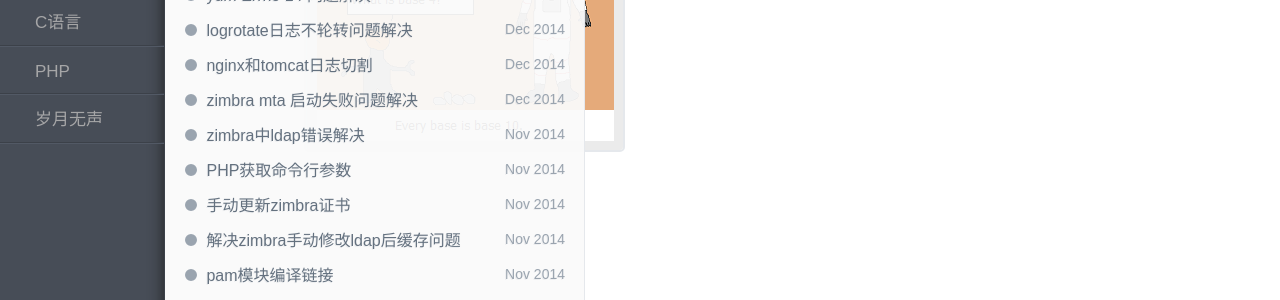
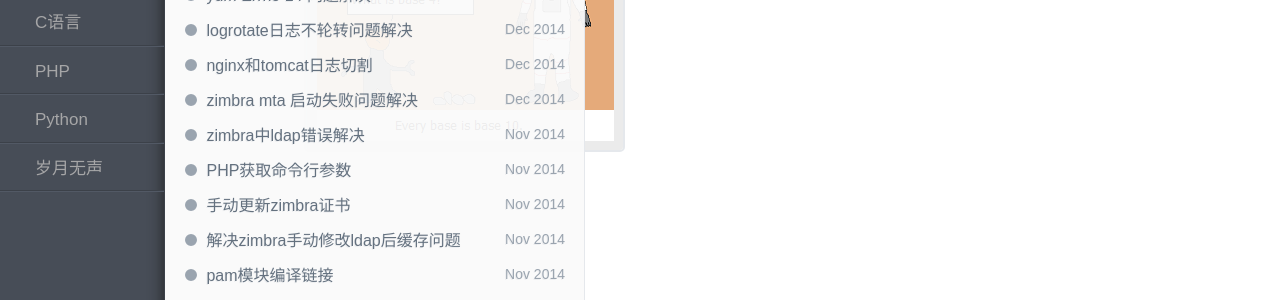
Before and after one commit to koalaxiaot/koalaxiaot.github.com, a Jekyll site: the page built from index.html, in a window 1280 px wide. Shown: the part 291-591 px from the top of the page. Built offline with Jekyll 4.4.1, drawn with Linux system fonts in a browser that asks for light colours.

Commit message:
add article

```diff
--- a/_layouts/index.html
+++ b/_layouts/index.html
@@ -19,7 +19,8 @@
           <li id="js-label2" class="tags__li tags-btn">Linux</li>
           <li id="js-label3" class="tags__li tags-btn">C语言</li>
           <li id="js-label4" class="tags__li tags-btn">PHP</li>
-          <li id="js-label5" class="tags__li tags-btn">岁月无声</li>
+          <li id="js-label5" class="tags__li tags-btn">Python</li>
+          <li id="js-label6" class="tags__li tags-btn">岁月无声</li>
         </ul>
 
         <div id="tags__bottom">
--- a/assets/js/script.js
+++ b/assets/js/script.js
@@ -10,7 +10,8 @@ if ($(window).width() <= 1280) {
     tag2       = $('.Linux'),
     tag3       = $('.C语言'),
     tag4       = $('.PHP'),
-    tag5       = $('.岁月无声');
+    tag5       = $('.Python');
+    tag6       = $('.岁月无声');
 var sidebar    = $('#sidebar'),
     container  = $('#post'),
     content    = $('#pjax'),
```
